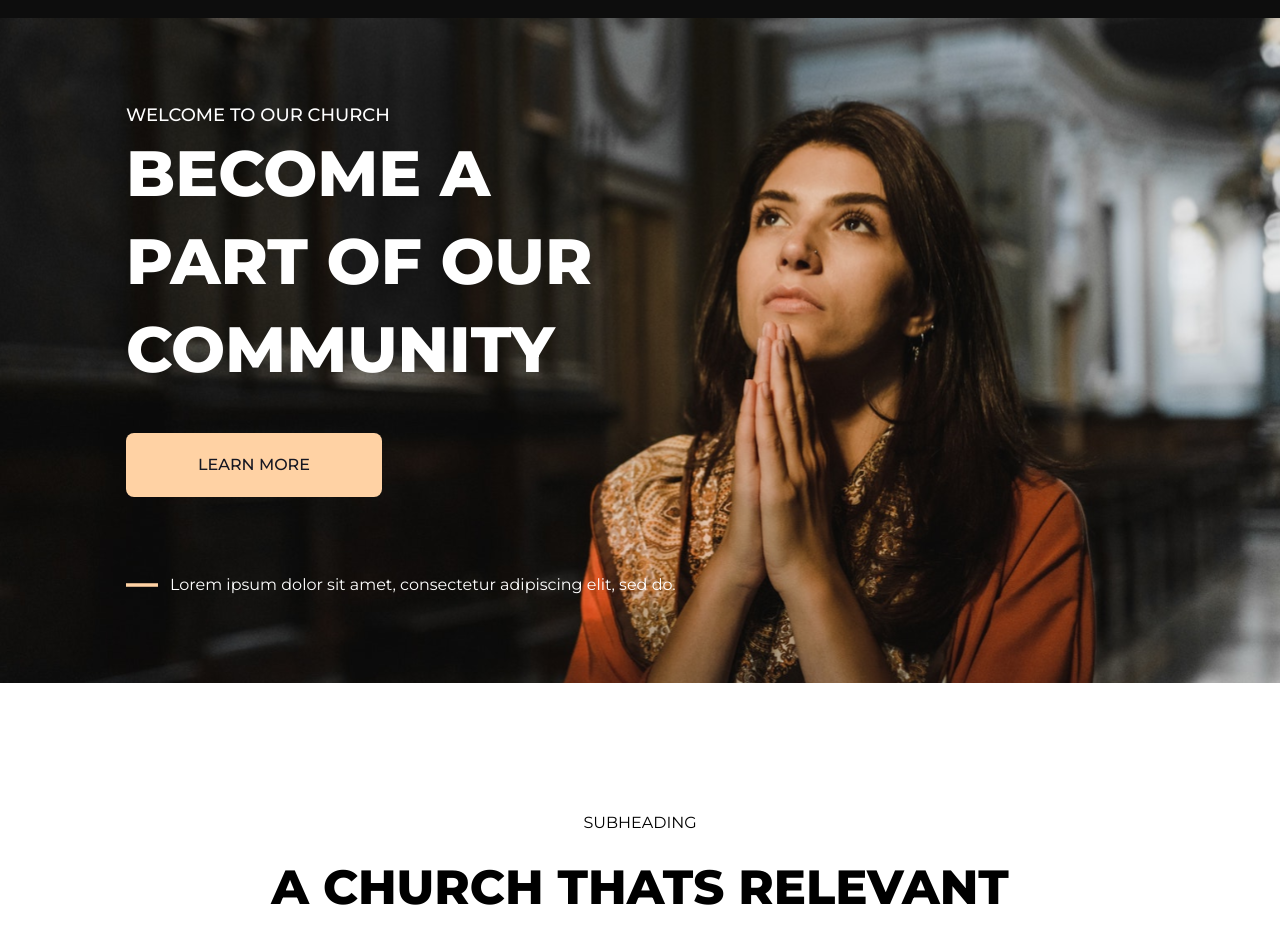
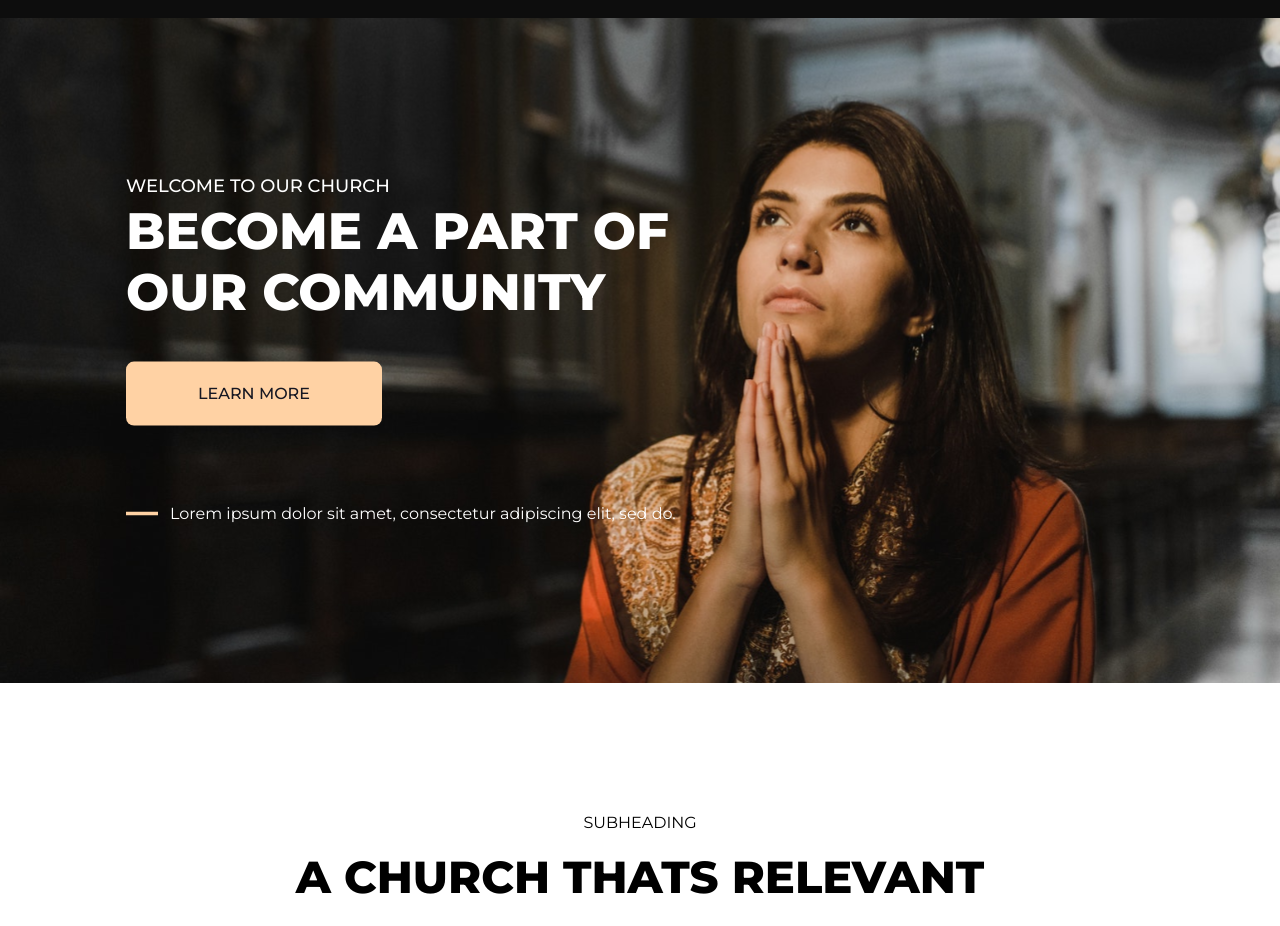
Before and after one commit to ELKratos-Embassy/elkratosembassy, a Next.js app: page / in a window 1280 px wide. Shown: the part 86-1012 px from the top of the page. Built offline with nearby package versions, Linux system fonts and the light colour scheme.

Commit message:
Fix heading responsiveness

```diff
--- a/tailwind.config.ts
+++ b/tailwind.config.ts
@@ -24,13 +24,13 @@ export default {
 				gradient: "linear-gradient(#A54E2B, DC9853)",
 			},
 			fontSize: {
-				h1: "64px",
-				h2: "48px",
-				h3: "40px",
-				h4: "32px",
-				h5: "24px",
-				h6: "16px",
-				btn: ["16px", "16px"],
+				h1: ["clamp(2.5rem, 4vw, 4rem)", "1.2"], // 40px to 64px
+				h2: ["clamp(2rem, 3.5vw, 3rem)", "1.2"], // 32px to 48px
+				h3: ["clamp(1.75rem, 3vw, 2.5rem)", "1.2"], // 28px to 40px
+				h4: ["clamp(1.5rem, 2.5vw, 2rem)", "1.2"], // 24px to 32px
+				h5: ["clamp(1.25rem, 2vw, 1.5rem)", "1.2"], // 20px to 24px
+				h6: ["clamp(1rem, 1.5vw, 1rem)", "1.2"], // 16px fixed
+				btn: ["1rem", "1.2"], // Fixed 16px
 			},
 			backdropBlur: {
 				"4xl": "80px",
@@ -38,12 +38,6 @@ export default {
 			backgroundImage: {
 				cta: "url('/cta/bg.svg')",
 			},
-
-			// borderRadius: {
-			// 	lg: 'var(--radius)',
-			// 	md: 'calc(var(--radius) - 2px)',
-			// 	sm: 'calc(var(--radius) - 4px)'
-			// }
 		},
 	},
 	plugins: [require("tailwindcss-animate")],
```
